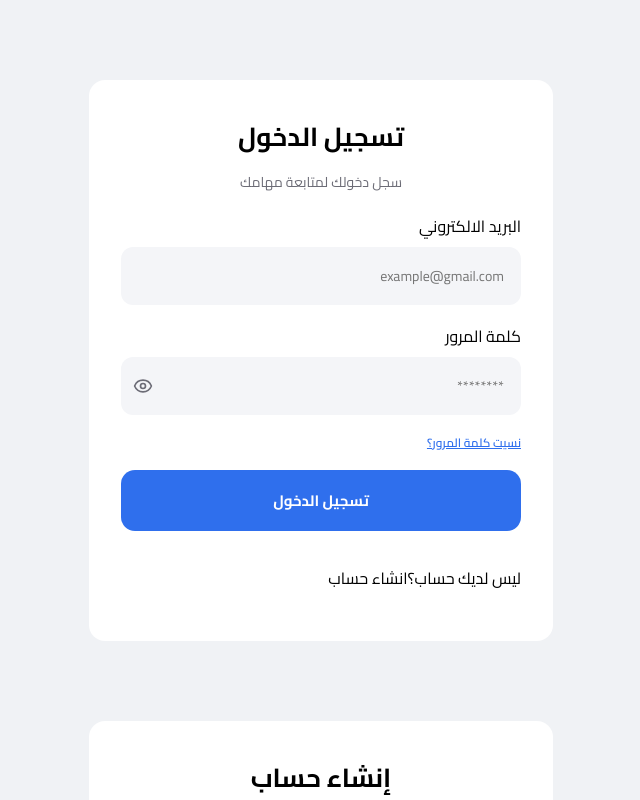
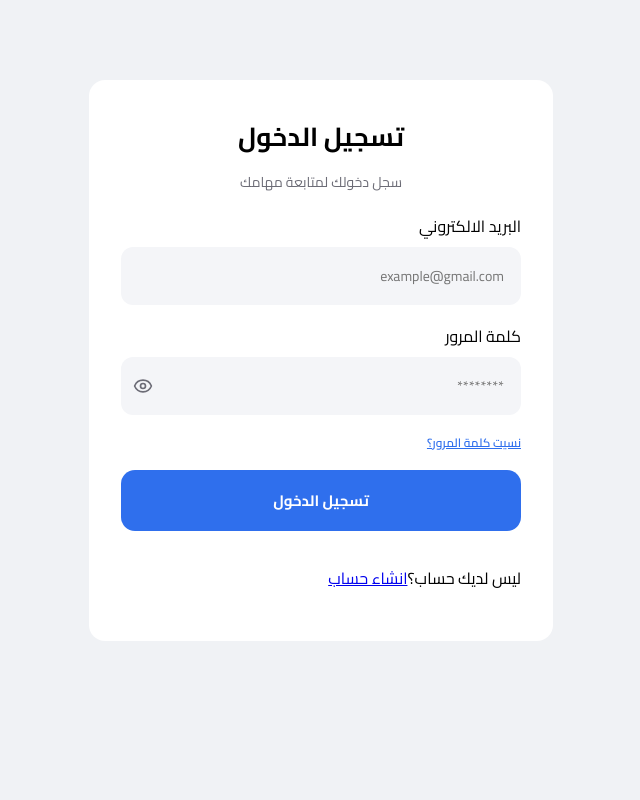
Before and after one commit to ghaidasameer17-dot/task-management-app, a React (Vite) app in the folder client/: page / in a window 1280 px wide. Shown: the top 800 px of the page, without its empty margins (319-959 px from the left). Built offline with nearby package versions, Linux system fonts and the light colour scheme.

Commit message:
Add React Router: auth screen routing and Login navigation links

```diff
--- a/client/package.json
+++ b/client/package.json
@@ -12,7 +12,8 @@
   "dependencies": {
     "lucide-react": "^1.27.0",
     "react": "^19.2.7",
-    "react-dom": "^19.2.7"
+    "react-dom": "^19.2.7",
+    "react-router-dom": "^7.18.2"
   },
   "devDependencies": {
     "@eslint/js": "^10.0.1",
--- a/client/src/App.jsx
+++ b/client/src/App.jsx
@@ -1,24 +1,25 @@
+import { Routes, Route } from "react-router-dom";
 import Login from "./components/Login";
 import Signup from "./components/Signup";
-import EmailVerification from "./components/EmailVerification"
-import ForgotPassword from "./components/ForgotPassword"
-import ResetCode from "./components/ResetCode"
-import NewPassword from "./components/NewPassword"
-import PasswordChanged from "./components/PasswordChanged"
+import EmailVerification from "./components/EmailVerification";
+import ForgotPassword from "./components/ForgotPassword";
+import ResetCode from "./components/ResetCode";
+import NewPassword from "./components/NewPassword";
+import PasswordChanged from "./components/PasswordChanged";
 import TaskList from "./components/TaskList";
 
 function App() {
   return (
-    <div>
-      <Login />
-      <Signup />
-      <EmailVerification/>
-      <ForgotPassword/>
-      <ResetCode/>
-      <NewPassword/>
-      <PasswordChanged/>
-      <TaskList/>
-    </div>
+    <Routes>
+      <Route path="/" element={<Login />} />
+      <Route path="/signup" element={<Signup />} />
+      <Route path="/verify" element={<EmailVerification />} />
+      <Route path="/forgot-password" element={<ForgotPassword />} />
+      <Route path="/reset-code" element={<ResetCode />} />
+      <Route path="/new-password" element={<NewPassword />} />
+      <Route path="/password-changed" element={<PasswordChanged />} />
+      <Route path="/tasks" element={<TaskList />} />
+    </Routes>
   );
 }
 
--- a/client/src/components/Login.jsx
+++ b/client/src/components/Login.jsx
@@ -1,6 +1,7 @@
 import "./Login.css";
 import { useState } from "react";
 import { Eye, EyeOff } from 'lucide-react';
+import { Link } from "react-router-dom";
 const Login = () => {
   const [ShowError, setShowError]=useState(false);
 const [email, setEmail] = useState('');
@@ -62,13 +63,13 @@ const [showPassword, setShowPassword] = useState(false);
   </div>
 </div>
 
-      <a href="#" className="forgot-link">
-        نسيت كلمة المرور؟
-      </a>
+      <Link to="/forgot-password" className="forgot-link">
+  نسيت كلمة المرور؟
+</Link>
       <button className="auth-btn" onClick={handleLogin}>تسجيل الدخول</button>
       <p className="signup-text">
-        ليس لديك حساب؟<span>انشاء حساب</span>
-      </p>
+  ليس لديك حساب؟<Link to="/signup">انشاء حساب</Link>
+</p>
     </div>
   );
 };
--- a/client/src/main.jsx
+++ b/client/src/main.jsx
@@ -1,11 +1,13 @@
 import { StrictMode } from 'react'
 import { createRoot } from 'react-dom/client'
+import { BrowserRouter } from 'react-router-dom'
 import './index.css'
 import App from './App.jsx'
-import './index.css';
 
 createRoot(document.getElementById('root')).render(
   <StrictMode>
-    <App />
+    <BrowserRouter>
+      <App />
+    </BrowserRouter>
   </StrictMode>,
 )
```
Also changed, not shown: 1 other file (tests, documents, lock files or other folders).
